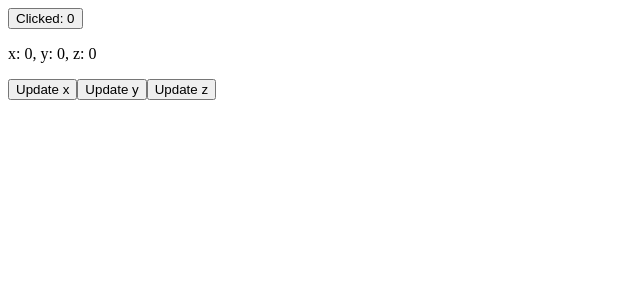
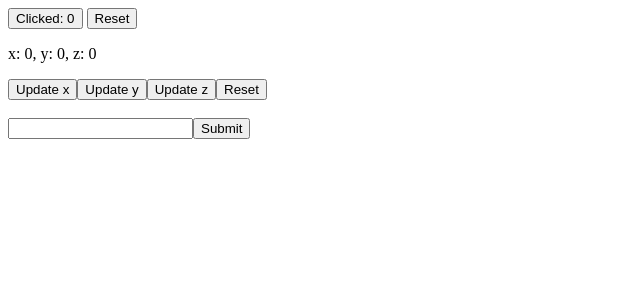
Before and after one commit to Ihor-Kotliarevskyi/lesson-2-react, a React (Vite) app: page / in a window 1280 px wide. Shown: the top 300 px of the page, without its empty margins (0-640 px from the left). Built offline with nearby package versions, Linux system fonts and the light colour scheme.

Commit message:
add form

```diff
--- a/src/components/App.tsx
+++ b/src/components/App.tsx
@@ -1,33 +1,15 @@
 import ClickCounter from "./ClickCounter";
-import { useState } from "react";
-
-interface Values {
-  x: number;
-  y: number;
-  z: number;
-}
+import ClickCounterXYZ from "./ClickCounterXYZ";
+import Form from "./Form";
 
 export default function App() {
-  const [values, setValues] = useState<Values>({ x: 0, y: 0, z: 0 });
-
-  const updateValue = (key: keyof Values) => {
-    setValues({
-      ...values,
-      [key]: values[key] + 1,
-    });
-  };
-
   return (
     <>
       <ClickCounter />
-      <div>
-        <p>
-          x: {values.x}, y: {values.y}, z: {values.z}
-        </p>
-        <button onClick={() => updateValue("x")}>Update x</button>
-        <button onClick={() => updateValue("y")}>Update y</button>
-        <button onClick={() => updateValue("z")}>Update z</button>
-      </div>
+      <br></br>
+      <ClickCounterXYZ />
+      <br></br>
+      <Form />
     </>
   );
 }
--- a/src/components/ClickCounter.tsx
+++ b/src/components/ClickCounter.tsx
@@ -7,5 +7,14 @@ export default function ClickCounter() {
     setClicks(clicks + 1);
   };
 
-  return <button onClick={handleClick}>Clicked: {clicks}</button>;
+  const resetValue = () => {
+    setClicks(0);
+  };
+
+  return (
+    <>
+      <button onClick={handleClick}>Clicked: {clicks}</button>{" "}
+      <button onClick={() => resetValue()}>Reset</button>
+    </>
+  );
 }
--- /dev/null
+++ b/src/components/ClickCounterXYZ.tsx
@@ -0,0 +1,34 @@
+import { useState } from "react";
+
+interface Values {
+  x: number;
+  y: number;
+  z: number;
+}
+
+export default function ClickCounterXYZ() {
+  const [values, setValues] = useState<Values>({ x: 0, y: 0, z: 0 });
+
+  const updateValue = (key: keyof Values) => {
+    setValues({
+      ...values,
+      [key]: values[key] + 1,
+    });
+  };
+
+  const resetValue = () => {
+    setValues({ x: 0, y: 0, z: 0 });
+  };
+
+  return (
+    <div>
+      <p>
+        x: {values.x}, y: {values.y}, z: {values.z}
+      </p>
+      <button onClick={() => updateValue("x")}>Update x</button>
+      <button onClick={() => updateValue("y")}>Update y</button>
+      <button onClick={() => updateValue("z")}>Update z</button>
+      <button onClick={() => resetValue()}>Reset</button>
+    </div>
+  );
+}
--- /dev/null
+++ b/src/components/Form.tsx
@@ -0,0 +1,19 @@
+export default function Form() {
+  const handleSubmit = (event: React.FormEvent<HTMLFormElement>) => {
+    event.preventDefault();
+    const form = event.currentTarget;
+
+    const formData = new FormData(form);
+    const username = formData.get("username");
+    console.log("Username:", username);
+
+    form.reset();
+  };
+
+  return (
+    <form onSubmit={handleSubmit}>
+      <input type="text" name="username" />
+      <button type="submit">Submit</button>
+    </form>
+  );
+}
--- a/src/main.tsx
+++ b/src/main.tsx
@@ -1,5 +1,3 @@
-// src/main.tsx
-
 import React from "react";
 import ReactDOM from "react-dom/client";
 import App from "./components/App";
```
